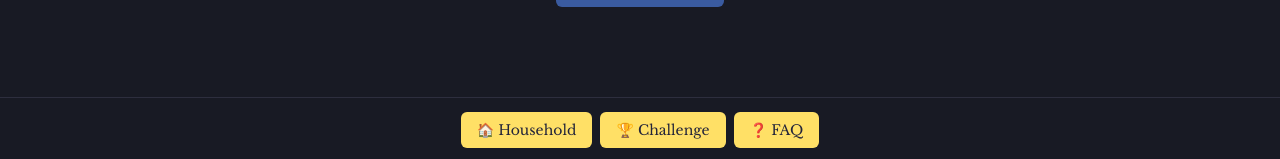
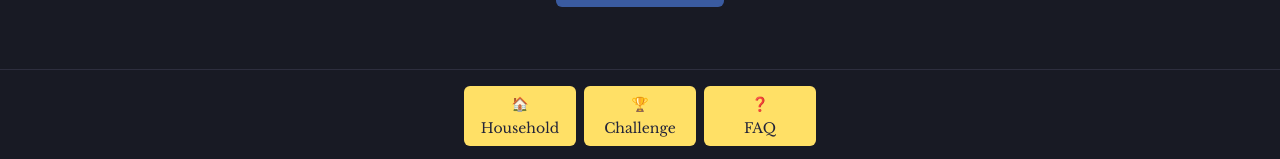
Before and after one commit to web3goals/dropless-prototype, a Next.js app in the folder app/: page / in a window 1280 px wide. Shown: the part 638-797 px from the top of the page. Built offline with nearby package versions, Linux system fonts and the light colour scheme.

Commit message:
Refactor Footer component for improved button layout and styling

```diff
--- a/app/components/footer.tsx
+++ b/app/components/footer.tsx
@@ -1,28 +1,40 @@
 "use client";
 
+import Link from "next/link";
 import { usePathname } from "next/navigation";
 import { Button } from "./ui/button";
-import Link from "next/link";
 
 export function Footer() {
   const pathname = usePathname();
 
   return (
     <footer className="sticky bottom-0 z-30 bg-background border-t">
-      <div className="container mx-auto flex flex-row gap-2 items-center justify-center h-16 px-4">
+      <div className="container mx-auto flex flex-row gap-2 items-center justify-center py-4 px-4">
         <Link href="/household">
-          <Button variant={pathname === "/household" ? "default" : "secondary"}>
-            🏠 Household
+          <Button
+            variant={pathname === "/household" ? "default" : "secondary"}
+            className="flex flex-col gap-1 h-auto w-28"
+          >
+            <p>🏠</p>
+            <p>Household</p>
           </Button>
         </Link>
         <Link href="/challenge">
-          <Button variant={pathname === "/challenge" ? "default" : "secondary"}>
-            🏆 Challenge
+          <Button
+            variant={pathname === "/challenge" ? "default" : "secondary"}
+            className="flex flex-col gap-1 h-auto w-28"
+          >
+            <p>🏆</p>
+            <p>Challenge</p>
           </Button>
         </Link>
         <Link href="/faq">
-          <Button variant={pathname === "/faq" ? "default" : "secondary"}>
-            ❓ FAQ
+          <Button
+            variant={pathname === "/faq" ? "default" : "secondary"}
+            className="flex flex-col gap-1 h-auto w-28"
+          >
+            <p>❓</p>
+            <p>FAQ</p>
           </Button>
         </Link>
       </div>
```
